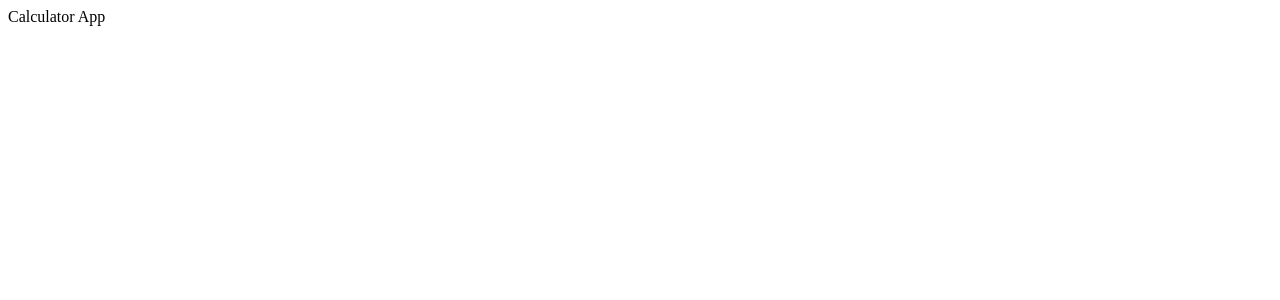
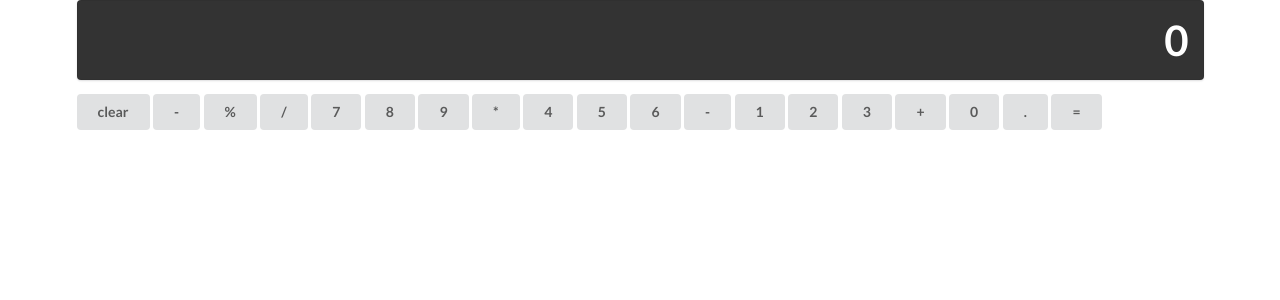
Before and after one commit to anayafj/calculator-app, a React (Create React App) app: page / in a window 1280 px wide. Shown: the top 300 px of the page. Built offline with nearby package versions, Linux system fonts and the light colour scheme.

Commit message:
need to connect button click to parent

```diff
--- a/public/index.html
+++ b/public/index.html
@@ -5,8 +5,10 @@
     <link rel="icon" href="%PUBLIC_URL%/favicon.ico" />
     <meta name="viewport" content="width=device-width, initial-scale=1" />
     <meta name="theme-color" content="#000000" />
+    <link rel="stylesheet" href="https://cdnjs.cloudflare.com/ajax/libs/semantic-ui/2.4.1/semantic.min.css"/>
+
     <meta
-      name="description"
+      name="Calculator Created with React"
       content="Web site created using create-react-app"
     />
     <link rel="apple-touch-icon" href="%PUBLIC_URL%/logo192.png" />
@@ -24,7 +26,7 @@
       work correctly both with client-side routing and a non-root public URL.
       Learn how to configure a non-root public URL by running `npm run build`.
     -->
-    <title>React App</title>
+    <title>Calculator</title>
   </head>
   <body>
     <noscript>You need to enable JavaScript to run this app.</noscript>
--- a/src/components/App.js
+++ b/src/components/App.js
@@ -1,8 +1,30 @@
 import React, { Component } from 'react';
 
+import NumberDisplay from './NumberDisplay';
+import NumberPad from './NumberPad';
+
 class App extends Component {
+	state = {
+		numbers: [],
+		opertaters: [],
+		number: 0,
+	};
+
+	onButtonPressed = (selection) => {
+		console.log('Number selected', selection);
+	};
+
+	onCalculation = (num) => {
+		console.log('Equation Solved', num);
+	};
+
 	render() {
-		return <div>Calculator App</div>;
+		return (
+			<div className="ui container">
+				<NumberDisplay displayNumber={this.state.number} />
+				<NumberPad />
+			</div>
+		);
 	}
 }
 
--- /dev/null
+++ b/src/components/NumberButton.css
@@ -0,0 +1,4 @@
+.pad-button {
+	display: flex;
+	flex-grow: 4;
+}
--- /dev/null
+++ b/src/components/NumberButton.js
@@ -0,0 +1,24 @@
+import './NumberButton.css';
+import React, { Component } from 'react';
+
+class NumberButton extends Component {
+	buttonClicked = (e) => {
+		e.preventDefault();
+		// console.log('Button clicked now', e.target.id);
+		this.props.onButtonPress(e.target.id);
+	};
+
+	render() {
+		const { name, onButtonPress } = this.props;
+
+		return (
+			<div className="pad-button">
+				<button className="ui button" id={name} onClick={this.buttonClicked}>
+					{name}
+				</button>
+			</div>
+		);
+	}
+}
+
+export default NumberButton;
--- /dev/null
+++ b/src/components/NumberDisplay.css
@@ -0,0 +1,14 @@
+.number-display {
+	display: flex;
+	flex-direction: row-reverse;
+	min-height: 80px;
+	background-color: #333 !important;
+}
+
+.number {
+	display: flex;
+	align-items: center;
+	font-size: 3em;
+	font-weight: bolder;
+	color: white;
+}
--- /dev/null
+++ b/src/components/NumberDisplay.js
@@ -0,0 +1,16 @@
+import './NumberDisplay.css';
+import React, { Component } from 'react';
+
+class NumberDisplay extends Component {
+	state = { number: 0 };
+	render() {
+		const displayNumber = this.props.displayNumber;
+		return (
+			<div className="number-display ui segment">
+				<div className="number">{displayNumber}</div>
+			</div>
+		);
+	}
+}
+
+export default NumberDisplay;
--- /dev/null
+++ b/src/components/NumberPad.css
@@ -0,0 +1,9 @@
+.number-pad {
+	display: flex;
+	flex-wrap: wrap;
+	overflow: hidden;
+}
+
+.row {
+	display: flex;
+}
--- /dev/null
+++ b/src/components/NumberPad.js
@@ -0,0 +1,54 @@
+import './NumberPad.css';
+import React, { Component } from 'react';
+
+import NumberButton from './NumberButton';
+
+class NumberPad extends Component {
+	onButtonPress = (e) => {
+		console.log('Button Pressed');
+	};
+
+	render() {
+		const padNumbers = [0, 1, 2, 3, 4, 5, 6, 7, 8, 9];
+		const padOperators = ['clear', '-', '%', '/', '*', '-', '+', '.', '='];
+
+		return (
+			<div className="number-pad">
+				<div className="row">
+					<NumberButton
+						name={padOperators[0]}
+						onButtonPress={this.onButtonPress}
+					/>
+					<NumberButton name={padOperators[1]} />
+					<NumberButton name={padOperators[2]} />
+					<NumberButton name={padOperators[3]} />
+				</div>
+				<div className="row">
+					<NumberButton name={padNumbers[7]} />
+					<NumberButton name={padNumbers[8]} />
+					<NumberButton name={padNumbers[9]} />
+					<NumberButton name={padOperators[4]} />
+				</div>
+				<div className="row">
+					<NumberButton name={padNumbers[4]} />
+					<NumberButton name={padNumbers[5]} />
+					<NumberButton name={padNumbers[6]} />
+					<NumberButton name={padOperators[5]} />
+				</div>
+				<div className="row">
+					<NumberButton name={padNumbers[1]} />
+					<NumberButton name={padNumbers[2]} />
+					<NumberButton name={padNumbers[3]} />
+					<NumberButton name={padOperators[6]} />
+				</div>
+				<div className="row">
+					<NumberButton name={padNumbers[0]} />
+					<NumberButton name={padOperators[7]} />
+					<NumberButton name={padOperators[8]} />
+				</div>
+			</div>
+		);
+	}
+}
+
+export default NumberPad;
```
